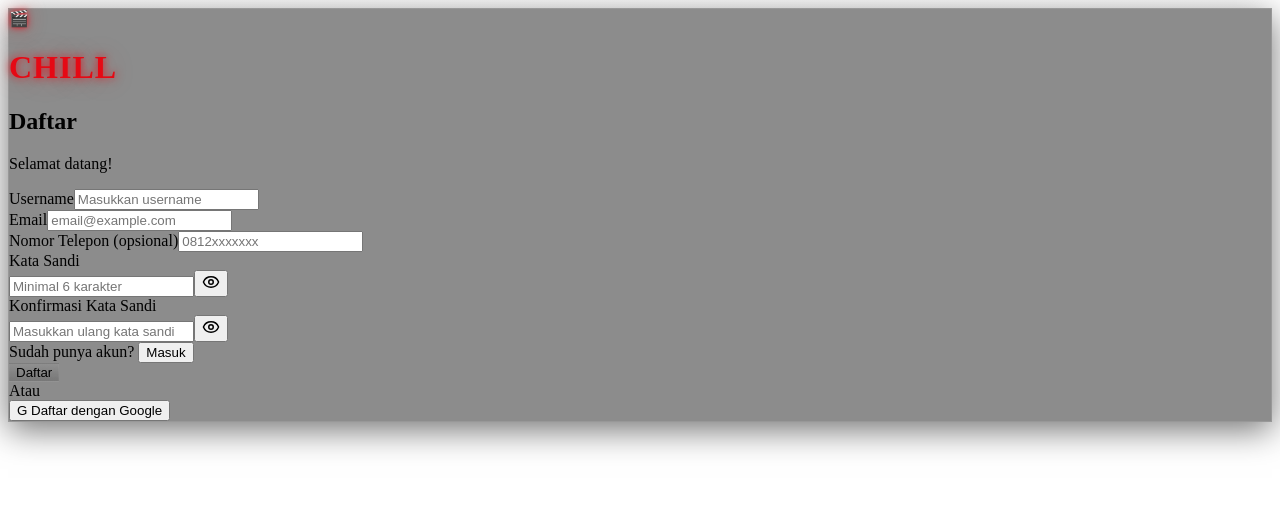
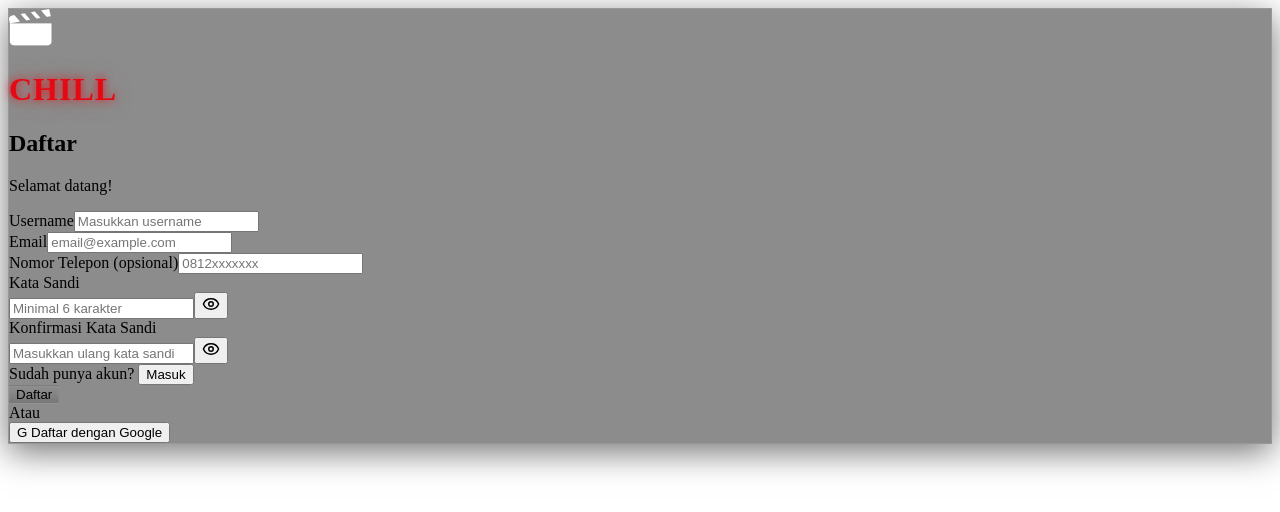
Before and after one commit to Rafliy945/Muhammad-Rafliyanto-Tugas-Harisenin-Intermadate-Fe-1-, a React (Vite) app: page / in a window 1280 px wide. Both pictures are taken after a click on the button "Daftar". Shown: the top 512 px of the page. Built offline with nearby package versions, Linux system fonts and the light colour scheme; the HTML template or start-up script is replaced by a standard one.

Commit message:
Update Register.jsx

```diff
--- a/src/components/Register.jsx
+++ b/src/components/Register.jsx
@@ -142,7 +142,7 @@ const Register = ({ setCurrentPage, setUser }) => {
                   <span className="text-3xl font-bold" style={{
                     color: NEON_RED,
                     textShadow: "0 0 6px rgba(229,9,20,0.9), 0 0 20px rgba(229,9,20,0.35)"
-                  }}>🎬</span>
+                  }}><img src="/icons/logo-chill.png" alt="Logo Chill"/></span>
                   <h1 className="text-2xl font-extrabold" style={{
                     color: NEON_RED,
                     textShadow: "0 0 8px rgba(229,9,20,0.9), 0 0 28px rgba(229,9,20,0.25)",
```
